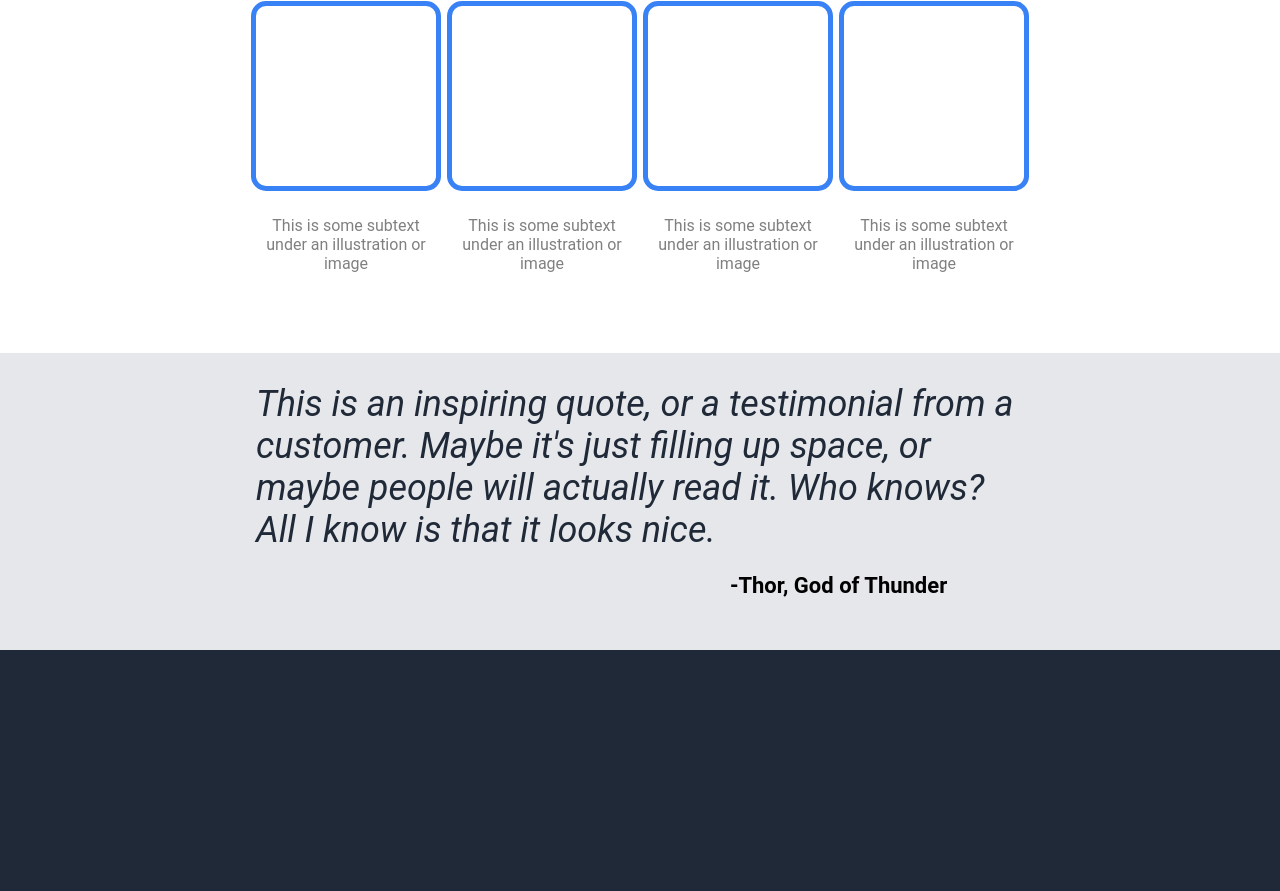
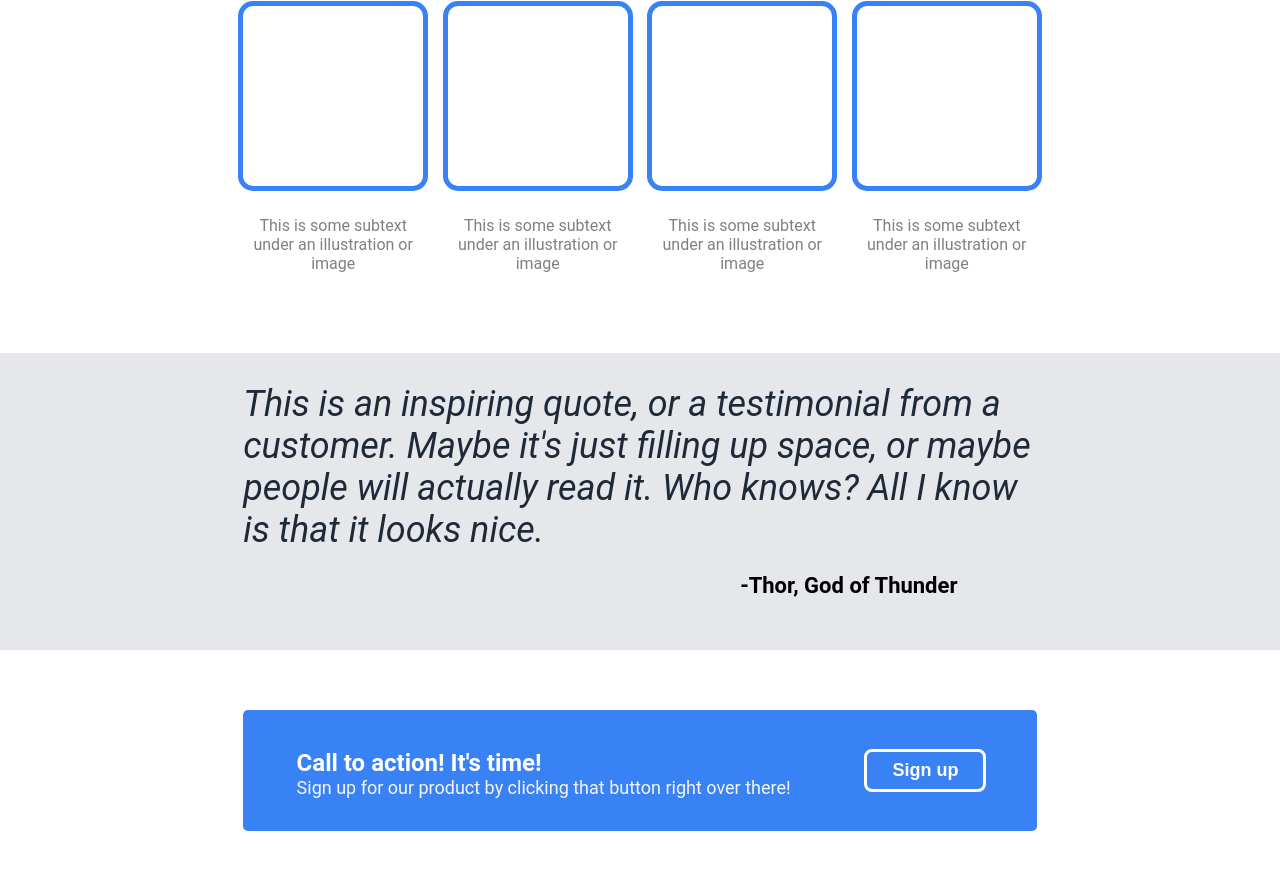
Before and after one commit to emiliobiz/odin-landing-page, a plain HTML site: page index.html in a window 1280 px wide. Shown: the part 585-1476 px from the top of the page. Before the commit the page ends 1235 px from the top, so only its background shows below. Drawn offline with Linux system fonts and the light colour scheme.

Commit message:
Add CTA div on index page with styling

```diff
--- a/index.html
+++ b/index.html
@@ -60,6 +60,16 @@
         <em id="quote">This is an inspiring quote, or a testimonial from a customer. Maybe it's just filling up space, or maybe people will actually read it. Who knows? All I know is that it looks nice.</em>
         <p>-Thor, God of Thunder</p>
     </div>
+
+    <div class="fourth-part">
+        <div class="container">
+            <div class="text">
+                <h3>Call to action! It's time!</h3>
+                <p>Sign up for our product by clicking that button right over there!</p>
+            </div>
+            <button>Sign up</button>
+        </div>
+    </div>
 </body>
 
 </html>
--- a/style.css
+++ b/style.css
@@ -4,9 +4,11 @@ body {
     margin: 0;
 }
 
-.second-part, .header, .hero-container, .third-part {
-    padding-left: 20%;
-    padding-right: 20%;
+.second-part, .header,
+.hero-container, .third-part,
+.fourth-part {
+    padding-left: 19%;
+    padding-right: 19%;
 }
 
 li {
@@ -139,3 +141,41 @@ h2 {
     padding-right: 10%;
     font-size: 22px;
 }
+
+.fourth-part {
+    background: white;
+    padding-top: 60px;
+    padding-bottom: 60px;
+}
+
+.fourth-part .container {
+    background: #3882f6;
+    display: flex;
+    justify-content: space-around;
+    align-items: center;
+    color: white;
+    padding: 15px;
+    border-radius: 5px;
+}
+
+.fourth-part button {
+    background: none;
+    border-style: none;
+    color: white;
+    padding: 8px 25px;
+    border-radius: 5px;
+    font-size: 18px;
+    font-weight: 600;
+    outline: 3px solid white;
+}
+
+.fourth-part h3 {
+    margin-block-end:0;
+    font-size: 24px;
+}
+
+.fourth-part p {
+    margin-block-start: 0;
+    font-size: 18px;
+    color: whitesmoke
+}
```
